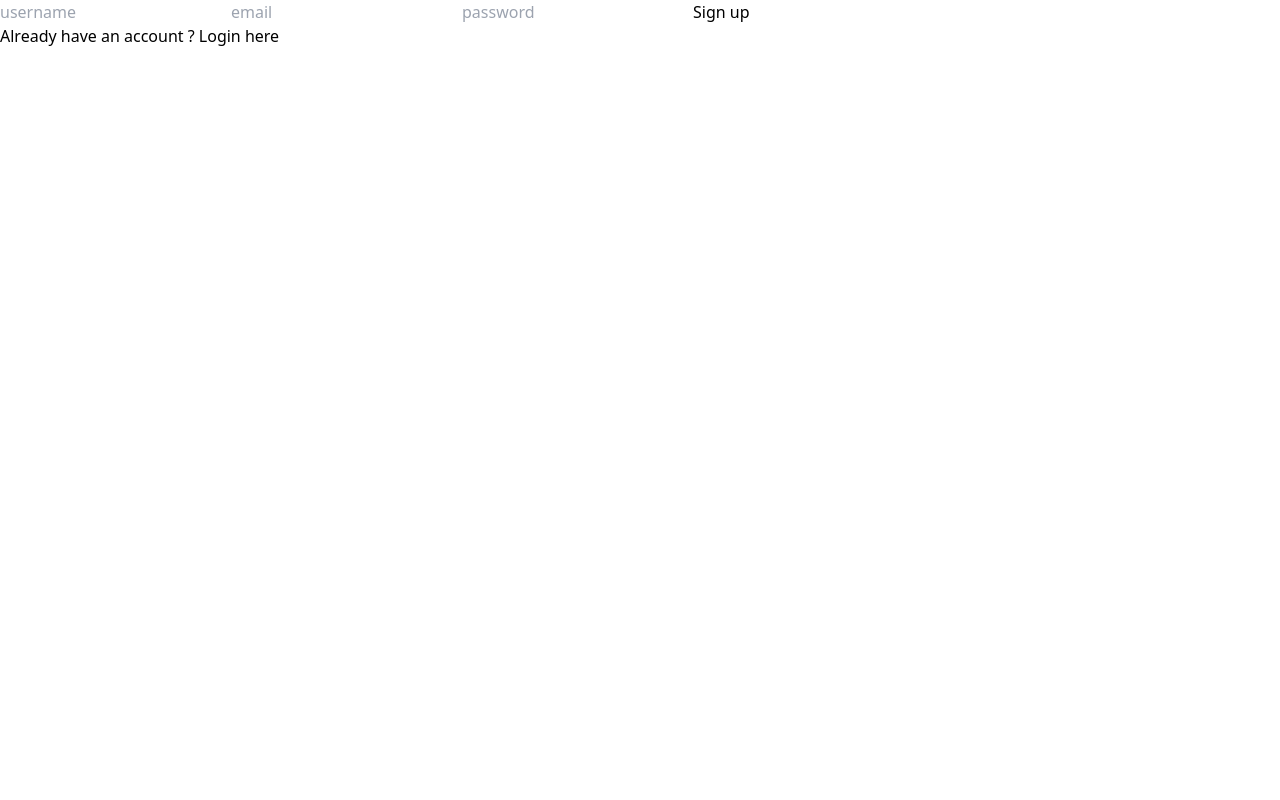
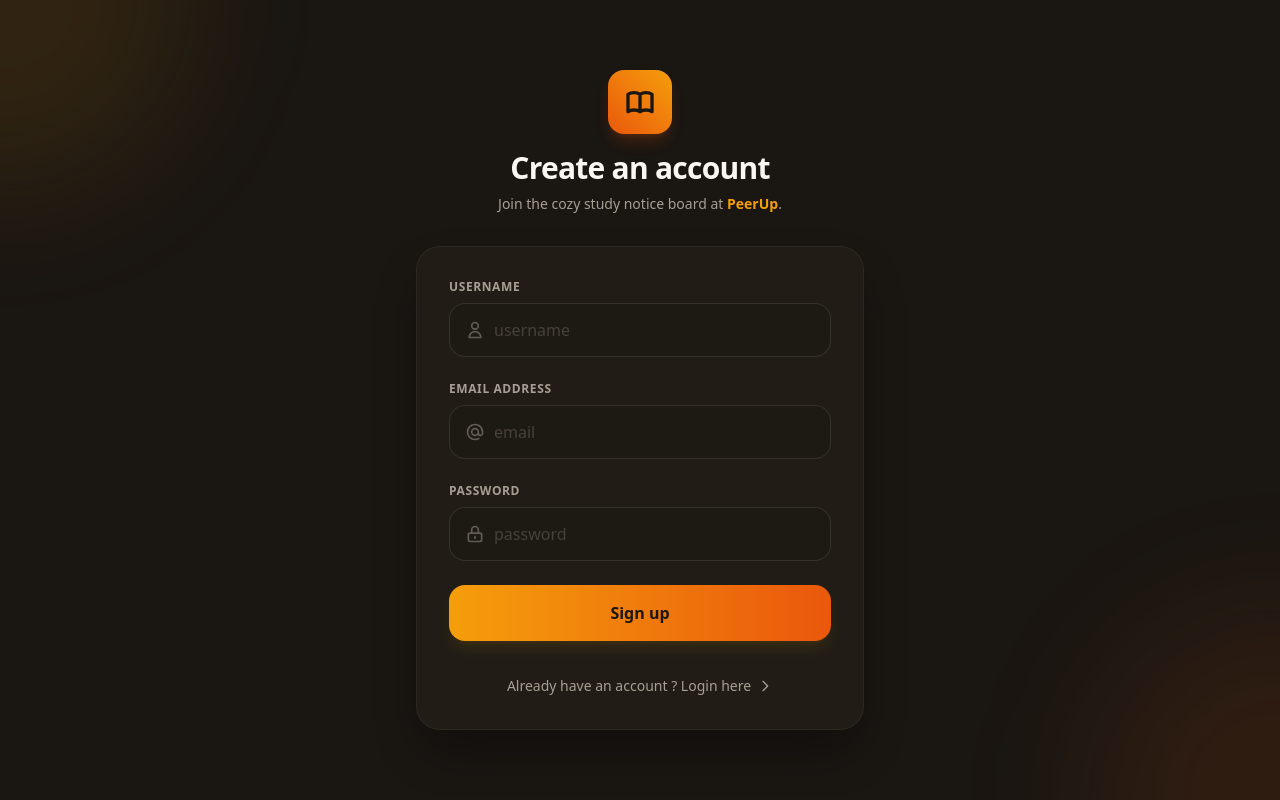
Before and after one commit to Donmane/PeerUp, a React (Vite) app: page /signup in a window 1280 px wide. Built offline with nearby package versions, Linux system fonts and the light colour scheme; no server answers.

Commit message:
Style Signup page with warm dark theme

```diff
--- a/src/pages/signup.jsx
+++ b/src/pages/signup.jsx
@@ -1,6 +1,7 @@
 import { useState } from "react";
 import { supabase } from "../lib/supabase";
 import { Link } from "react-router-dom";
+
 function Signup() {
   const [email, setEmail] = useState("");
   const [password, setPassword] = useState("");
@@ -31,19 +32,214 @@
 
     }
 
-  return(
-    <>
-    <form onSubmit={handlesignup}>
-        <input type="text" placeholder="username" value={username} onChange={(e) =>setUsername(e.target.value)}/>
-        <input type="email" placeholder="email" value={email} onChange={(e)=>setEmail(e.target.value)}/>
-        <input type="password" placeholder="password" value={password} onChange={(e)=>setPassword(e.target.value)}/>
-        <button disabled={loading}>{loading ? "Signing up ....":"Sign up"}</button>
-        {error && <p>{error}</p>}
-    </form>
-    <Link to="/">
-    Already have an account ? Login here
-    </Link>
-    </>
+  return (
+    <div className="min-h-screen bg-brand-bg flex flex-col justify-center items-center relative overflow-hidden px-4 py-12 select-none">
+      {/* Decorative ambient glowing backdrops */}
+      <div className="absolute top-0 left-0 w-full h-full overflow-hidden pointer-events-none z-0">
+        <div className="absolute -top-48 -left-48 w-96 h-96 bg-brand-amber/10 rounded-full blur-3xl"></div>
+        <div className="absolute -bottom-48 -right-48 w-96 h-96 bg-brand-orange/10 rounded-full blur-3xl"></div>
+      </div>
+
+      <div className="w-full max-w-md z-10">
+        {/* Cozy header logo and text */}
+        <div className="flex flex-col items-center mb-8 text-center">
+          <div className="w-16 h-16 rounded-2xl bg-gradient-to-tr from-brand-orange to-brand-amber flex items-center justify-center shadow-lg shadow-brand-orange/20 mb-4 transform hover:rotate-3 transition-transform duration-300">
+            {/* Elegant book/study icon */}
+            <svg
+              className="w-8 h-8 text-brand-bg"
+              fill="none"
+              stroke="currentColor"
+              viewBox="0 0 24 24"
+              xmlns="http://www.w3.org/2000/svg"
+            >
+              <path
+                strokeLinecap="round"
+                strokeLinejoin="round"
+                strokeWidth="2.5"
+                d="M12 6.253v13m0-13C10.832 5.477 9.246 5 7.5 5S4.168 5.477 3 6.253v13C4.168 18.477 5.754 18 7.5 18s3.332.477 4.5 1.253m0-13C13.168 5.477 14.754 5 16.5 5c1.747 0 3.332.477 4.5 1.253v13C19.832 18.477 18.247 18 16.5 18c-1.746 0-3.332.477-4.5 1.253"
+              />
+            </svg>
+          </div>
+          <h1 className="text-3xl font-extrabold tracking-tight text-brand-text mb-2 animate-fade-in">
+            Create an account
+          </h1>
+          <p className="text-sm text-brand-muted">
+            Join the cozy study notice board at <span className="font-semibold text-brand-amber">PeerUp</span>.
+          </p>
+        </div>
+
+        {/* Card containing the signup form */}
+        <div className="bg-brand-card/80 backdrop-blur-md rounded-3xl border border-brand-text/5 p-8 shadow-2xl shadow-black/45">
+          <form onSubmit={handlesignup} className="space-y-6">
+            <div>
+              <label className="block text-xs font-semibold text-brand-muted uppercase tracking-wider mb-2">
+                Username
+              </label>
+              <div className="relative">
+                <span className="absolute inset-y-0 left-0 pl-4 flex items-center text-brand-muted/50">
+                  <svg
+                    className="h-5 w-5"
+                    fill="none"
+                    stroke="currentColor"
+                    viewBox="0 0 24 24"
+                  >
+                    <path
+                      strokeLinecap="round"
+                      strokeLinejoin="round"
+                      strokeWidth="2"
+                      d="M16 7a4 4 0 11-8 0 4 4 0 018 0zM12 14a7 7 0 00-7 7h14a7 7 0 00-7-7z"
+                    />
+                  </svg>
+                </span>
+                <input
+                  type="text"
+                  placeholder="username"
+                  value={username}
+                  onChange={(e) => setUsername(e.target.value)}
+                  className="w-full pl-11 pr-4 py-3.5 bg-brand-bg/50 border border-brand-text/10 rounded-2xl text-brand-text placeholder-brand-muted/30 focus:outline-none focus:border-brand-amber focus:ring-2 focus:ring-brand-amber/25 transition-all duration-200"
+                  required
+                />
+              </div>
+            </div>
+
+            <div>
+              <label className="block text-xs font-semibold text-brand-muted uppercase tracking-wider mb-2">
+                Email Address
+              </label>
+              <div className="relative">
+                <span className="absolute inset-y-0 left-0 pl-4 flex items-center text-brand-muted/50">
+                  <svg
+                    className="h-5 w-5"
+                    fill="none"
+                    stroke="currentColor"
+                    viewBox="0 0 24 24"
+                  >
+                    <path
+                      strokeLinecap="round"
+                      strokeLinejoin="round"
+                      strokeWidth="2"
+                      d="M16 12a4 4 0 10-8 0 4 4 0 008 0zm0 0v1.5a2.5 2.5 0 005 0V12a9 9 0 10-9 9m4.5-1.206a8.959 8.959 0 01-4.5 1.206"
+                    />
+                  </svg>
+                </span>
+                <input
+                  type="email"
+                  placeholder="email"
+                  value={email}
+                  onChange={(e) => setEmail(e.target.value)}
+                  className="w-full pl-11 pr-4 py-3.5 bg-brand-bg/50 border border-brand-text/10 rounded-2xl text-brand-text placeholder-brand-muted/30 focus:outline-none focus:border-brand-amber focus:ring-2 focus:ring-brand-amber/25 transition-all duration-200"
+                  required
+                />
+              </div>
+            </div>
+
+            <div>
+              <label className="block text-xs font-semibold text-brand-muted uppercase tracking-wider mb-2">
+                Password
+              </label>
+              <div className="relative">
+                <span className="absolute inset-y-0 left-0 pl-4 flex items-center text-brand-muted/50">
+                  <svg
+                    className="h-5 w-5"
+                    fill="none"
+                    stroke="currentColor"
+                    viewBox="0 0 24 24"
+                  >
+                    <path
+                      strokeLinecap="round"
+                      strokeLinejoin="round"
+                      strokeWidth="2"
+                      d="M12 15v2m-6 4h12a2 2 0 002-2v-6a2 2 0 00-2-2H6a2 2 0 00-2 2v6a2 2 0 002 2zm10-10V7a4 4 0 00-8 0v4h8z"
+                    />
+                  </svg>
+                </span>
+                <input
+                  type="password"
+                  placeholder="password"
+                  value={password}
+                  onChange={(e) => setPassword(e.target.value)}
+                  className="w-full pl-11 pr-4 py-3.5 bg-brand-bg/50 border border-brand-text/10 rounded-2xl text-brand-text placeholder-brand-muted/30 focus:outline-none focus:border-brand-amber focus:ring-2 focus:ring-brand-amber/25 transition-all duration-200"
+                  required
+                />
+              </div>
+            </div>
+
+            {error && (
+              <div className="flex items-start gap-2.5 p-4 bg-brand-error/10 border border-brand-error/20 rounded-2xl text-brand-error text-sm">
+                <svg
+                  className="h-5 w-5 shrink-0 mt-0.5"
+                  fill="none"
+                  stroke="currentColor"
+                  viewBox="0 0 24 24"
+                >
+                  <path
+                    strokeLinecap="round"
+                    strokeLinejoin="round"
+                    strokeWidth="2"
+                    d="M12 9v2m0 4h.01m-6.938 4h13.856c1.54 0 2.502-1.667 1.732-3L13.732 4c-.77-1.333-2.694-1.333-3.464 0L3.34 16c-.77 1.333.192 3 1.732 3z"
+                  />
+                </svg>
+                <p className="font-medium leading-relaxed">{error}</p>
+              </div>
+            )}
+
+            <button
+              disabled={loading}
+              className="w-full py-4 px-4 bg-gradient-to-r from-brand-amber to-brand-orange hover:from-brand-amber/95 hover:to-brand-orange/95 text-brand-bg font-bold rounded-2xl transition-all duration-200 transform active:scale-[0.98] shadow-lg shadow-brand-amber/10 focus:outline-none focus:ring-2 focus:ring-brand-amber/50 disabled:opacity-50 disabled:cursor-not-allowed disabled:transform-none flex items-center justify-center gap-2"
+            >
+              {loading ? (
+                <>
+                  <svg
+                    className="animate-spin h-5 w-5 text-brand-bg"
+                    fill="none"
+                    viewBox="0 0 24 24"
+                  >
+                    <circle
+                      className="opacity-25"
+                      cx="12"
+                      cy="12"
+                      r="10"
+                      stroke="currentColor"
+                      strokeWidth="4"
+                    />
+                    <path
+                      className="opacity-75"
+                      fill="currentColor"
+                      d="M4 12a8 8 0 018-8V0C5.373 0 0 5.373 0 12h4zm2 5.291A7.962 7.962 0 014 12H0c0 3.042 1.135 5.824 3 7.938l3-2.647z"
+                    />
+                  </svg>
+                  <span>Signing up ....</span>
+                </>
+              ) : (
+                "Sign up"
+              )}
+            </button>
+          </form>
+
+          <div className="text-center mt-8">
+            <Link
+              to="/"
+              className="text-sm font-medium text-brand-muted hover:text-brand-amber transition-colors duration-200 inline-flex items-center gap-1.5 hover:underline underline-offset-4"
+            >
+              Already have an account ? Login here
+              <svg
+                className="w-4 h-4"
+                fill="none"
+                stroke="currentColor"
+                viewBox="0 0 24 24"
+              >
+                <path
+                  strokeLinecap="round"
+                  strokeLinejoin="round"
+                  strokeWidth="2"
+                  d="M9 5l7 7-7 7"
+                />
+              </svg>
+            </Link>
+          </div>
+        </div>
+      </div>
+    </div>
   );
 }
 
```
